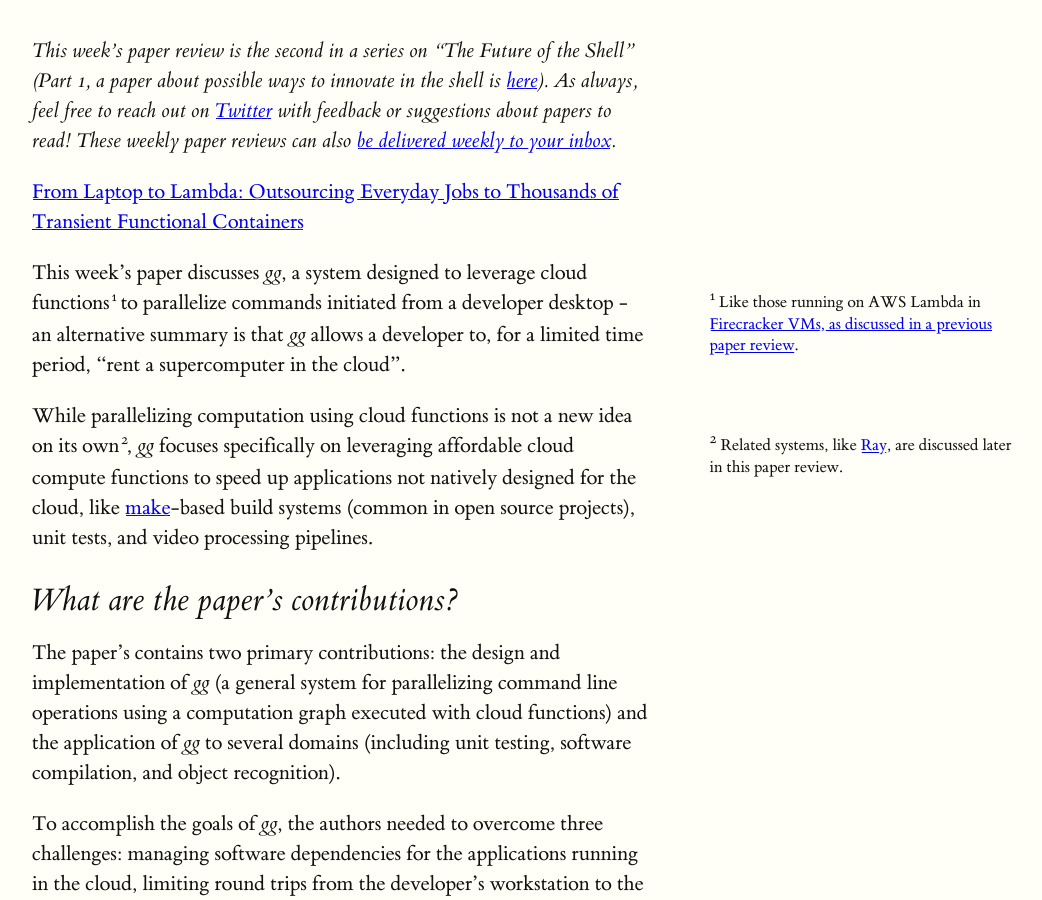
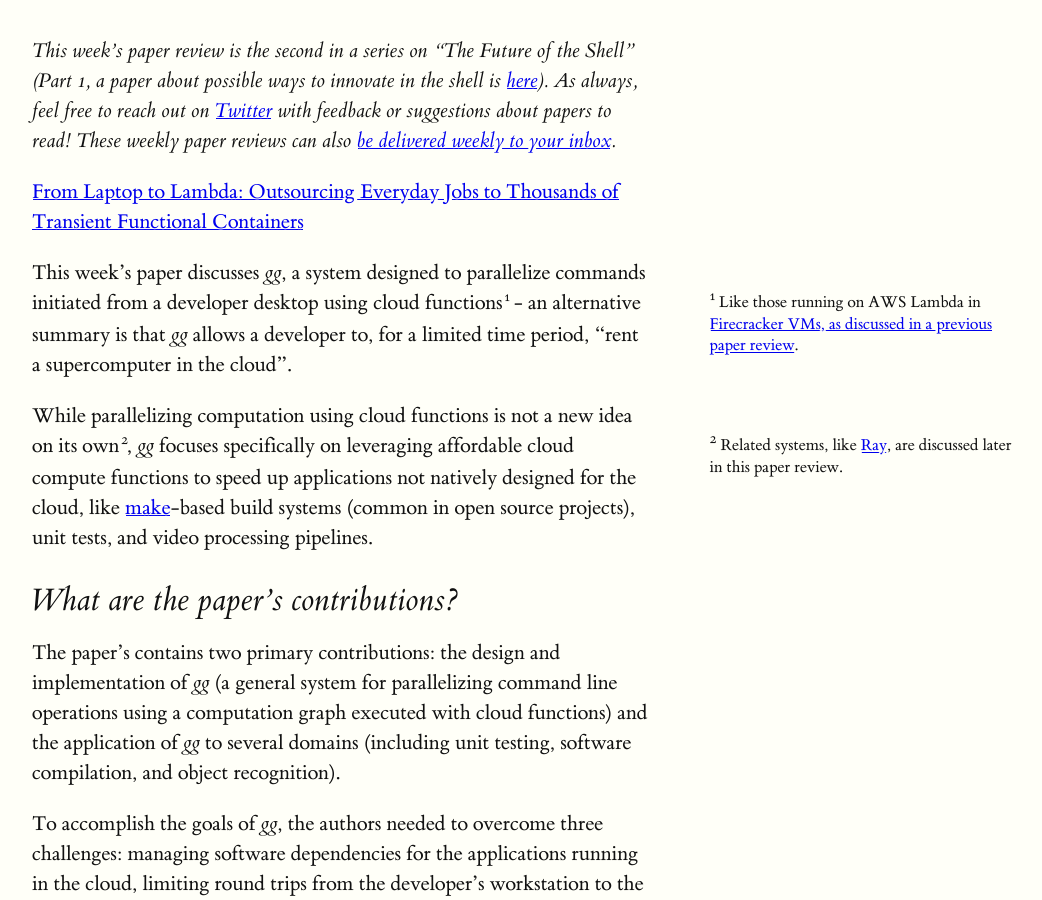
Before and after one commit to mlerner/mlerner.github.io, a Jekyll site: the page built from _posts/2021-07-24-from-laptop-to-lambda-outsourcing-everyday-jobs-to-thousands-of-transient-functional-containers.md, in a window 1280 px wide and 900 px high, scrolled down 445 px. Shown: the whole window, without its empty margins (128-1170 px from the left). Built offline with Jekyll 4.4.1, drawn with Linux system fonts in a browser that asks for light colours.

Commit message:
Rework intro

```diff
--- a/_posts/2021-07-24-from-laptop-to-lambda-outsourcing-everyday-jobs-to-thousands-of-transient-functional-containers.md
+++ b/_posts/2021-07-24-from-laptop-to-lambda-outsourcing-everyday-jobs-to-thousands-of-transient-functional-containers.md
@@ -8,7 +8,7 @@ _This week's paper review is the second in a series on "The Future of the Shell"
 
 [From Laptop to Lambda: Outsourcing Everyday Jobs to Thousands of Transient Functional Containers](https://www.usenix.org/system/files/atc19-fouladi.pdf)
 
-This week's paper discusses _gg_, a system designed to leverage cloud functions{% sidenote 'firecracker' "Like those running on AWS Lambda in [Firecracker VMs, as discussed in a previous paper review](/2021/06/17/firecracker-lightweight-virtualization-for-serverless-applications.html)." %} to parallelize commands initiated from a developer desktop - an alternative summary is that _gg_ allows a developer to, for a limited time period, "rent a supercomputer in the cloud".
+This week's paper discusses _gg_, a system designed to  parallelize commands initiated from a developer desktop using cloud functions{% sidenote 'firecracker' "Like those running on AWS Lambda in [Firecracker VMs, as discussed in a previous paper review](/2021/06/17/firecracker-lightweight-virtualization-for-serverless-applications.html)." %} - an alternative summary is that _gg_ allows a developer to, for a limited time period, "rent a supercomputer in the cloud".
 
 While parallelizing computation using cloud functions is not a new idea on its own{% sidenote 'simdiff' "Related systems, like [Ray](/2021/06/27/ray-a-distributed-framework-for-emerging-ai-applications.html), are discussed later in this paper review."%}, _gg_ focuses specifically on leveraging affordable cloud compute functions to speed up applications not natively designed for the cloud, like [make](https://www.gnu.org/software/make/)-based build systems (common in open source projects), unit tests, and video processing pipelines.
 
```
